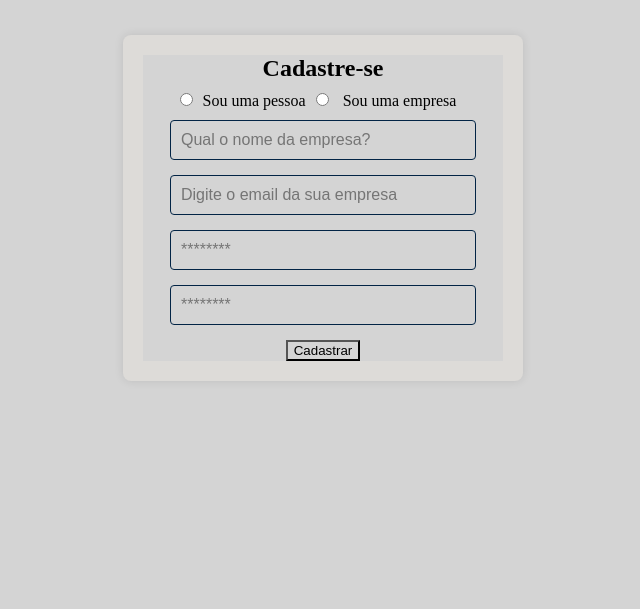
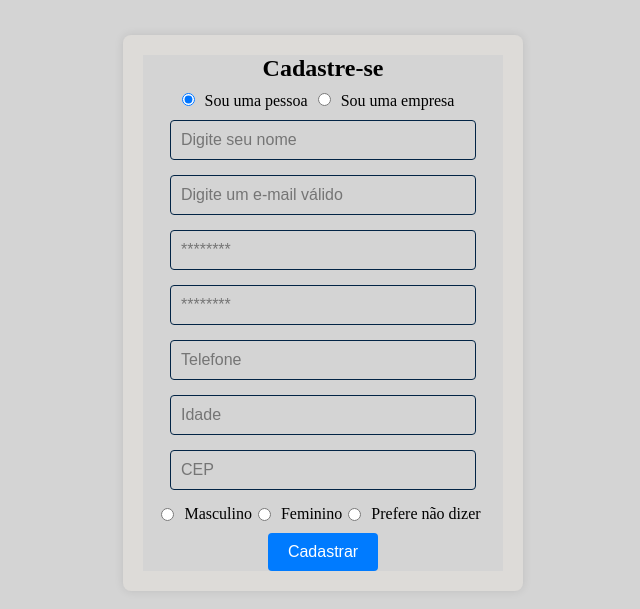
Before and after one commit to oscarRodriguesDev/micoute_cliente, a Next.js app: page /acessCreate in a window 1280 px wide. Shown: the part 157-766 px from the top of the page, without its empty margins (317-957 px from the left). Built offline with nearby package versions, Linux system fonts and the light colour scheme.

Commit message:
dois primeiros itens da task resolvidos, a terceiro item esta em desenvolvimento

```diff
--- a/package.json
+++ b/package.json
@@ -14,7 +14,8 @@
     "react": "^18",
     "react-dom": "^18",
     "react-hook-form": "^7.51.0",
-    "sass": "^1.71.1"
+    "sass": "^1.71.1",
+    "sonner": "^1.4.41"
   },
   "devDependencies": {
     "@types/node": "^20",
--- a/src/pages/acessCreate/index.tsx
+++ b/src/pages/acessCreate/index.tsx
@@ -1,4 +1,5 @@
 import { useState } from 'react';
+import { Toaster, toast } from 'sonner'
 import styles from './styles.module.scss';
 interface FormData {
   companyName: string;
@@ -10,6 +11,57 @@ const Account: React.FC = () => {
     companyName: '',
     email: ''
   });
+
+  // Estado para rastrear qual opção está selecionada
+  const [tipoUsuario, setTipoUsuario] = useState<string>('pessoa');
+  const [senha, setSenha] = useState<string>('');
+  const [verification, setVerification]=  useState<string>('');
+  const [status,setStatus] =  useState<boolean>(false)
+  const [sizeChar,setSizeChar] =  useState<number>(0)
+  const [place,setPlace]=useState<string>('Digite seu nome')
+
+
+  //opção para cadastro em banco de talentos
+
+
+
+  const OptionPeople: React.FC = () => {
+    return (
+      <div className={styles.persona}>
+        <input type="text" placeholder='Telefone' />
+        <input type="text" placeholder='Idade' />
+        <input type="text" placeholder='CEP' />
+        <div className={styles.sexo}>
+          <input type="radio" /><label>Masculino</label>
+          <input type="radio" /><label>Feminino</label>
+          <input type="radio" /><label>Prefere não dizer</label>
+          </div>
+      </div>
+    );
+  };
+
+
+
+  //verifica a igualdade de senhas
+  const comparePass=()=>{
+    if(senha==verification){
+      setStatus(true)
+    }
+  }
+
+
+
+    // Função para lidar com a mudança de seleção
+    const handleTipoUsuarioChange = (e: React.ChangeEvent<HTMLInputElement>) => {
+      setTipoUsuario(e.target.value);
+      if(tipoUsuario=='pessoa'){
+        setPlace('Qual o nome da sua Empresa')
+      }else{
+        setPlace('Qual o seu Nome')
+      }
+
+    };
+
   // Função para lidar com a mudança nos campos do formulário
   const handleChange = (e: React.ChangeEvent<HTMLInputElement>) => {
     const { name, value } = e.target;
@@ -18,49 +70,109 @@ const Account: React.FC = () => {
       [name]: value,
     }));
   };
+
+
   // Função para lidar com o envio do formulário
   const handleSubmit = (e: React.FormEvent<HTMLFormElement>) => {
     e.preventDefault();
-    localStorage.setItem('formData', JSON.stringify(formData));
-    alert('Nova empresa cadastrada com sucesso')
-    //criar o login quando estiver ativo
-    window.location.href = '/cadastro';
+      if(status){
+        localStorage.setItem('formData', JSON.stringify(formData));
+        toast.success('Nova empresa cadastrada com sucesso')
+        //criar o login quando estiver ativo
+        window.location.href = '/cadastro';
+      }else{
+        toast.warning('Senhas digitadas precisam ser iguais')
+        setVerification('')
+
+      }
+
+
   };
   return (
     <div className={styles.container}>
+
+      <Toaster position='top-left'  richColors  closeButton/>
       <form onSubmit={handleSubmit}>
         <h2>Cadastre-se</h2>
 
         <div className={styles.opcaoUser}>
-        <input type="radio" name='tipo_usuario' /><label>Sou uma pessoa</label>
-        <input type="radio" name='tipo_usuario' /><label> Sou uma empresa</label>
+        <input
+        type="radio"
+        name="tipo_usuario"
+        value="pessoa"
+        checked={tipoUsuario === 'pessoa'}
+        onChange={handleTipoUsuarioChange}
+      />
+      <label>Sou uma pessoa</label>
+
+      <input
+        type="radio"
+        name="tipo_usuario"
+        value="empresa"
+        checked={tipoUsuario === 'empresa'}
+        onChange={handleTipoUsuarioChange}
+      />
+
+        <label>Sou uma empresa</label>
         </div>
         <input
           type="text"
           name="companyName"
-          placeholder="Qual o nome da empresa?"
+          placeholder={place}
           value={formData.companyName}
+          required
           onChange={handleChange}
         />
+
         <input
           type="email"
           name="email"
-          placeholder="Digite o email da sua empresa"
+          placeholder="Digite um e-mail válido"
           value={formData.email}
+          required
           onChange={handleChange}
         />
+
+
+
+
         <input
           type="password"
           name="password"
           placeholder="********"
-          onChange={handleChange}
+          required
+          value={senha}
+          onChange={(e)=>{
+            setSenha(e.target.value)
+            setSizeChar(e.target.value.length)
+
+          }}
         />
         <input
           type="password"
           name="confirmPassword"
           placeholder="********"
-          onChange={handleChange}
+          required
+          value ={verification}
+          onFocus={(e)=>{
+            if(sizeChar<=8&&senha.length>0){
+              toast.warning('Sua senha precisa ter no minimo 8 caracteres')
+              }
+          }}
+          onChange={(e)=>{
+            setVerification(e.target.value)
+           if(senha==verification){
+            setStatus(true)
+           }else{
+            setStatus(false)
+           }
+          {}
+          }}
         />
+
+     {tipoUsuario=='pessoa'&&(
+      <OptionPeople/>
+     )}
         <input type="submit" value="Cadastrar" onClick={()=>{
           handleSubmit
         }} />
--- a/src/pages/acessCreate/styles.module.scss
+++ b/src/pages/acessCreate/styles.module.scss
@@ -22,6 +22,7 @@
     }
     input[type="text"],
     input[type="email"],
+    input[type="number"],
     input[type="password"] {
       margin-bottom: 15px;
       padding: 10px;
@@ -37,7 +38,7 @@
       }
     }
 
-    input[type="button"] {
+    input[type="submit"] {
       padding: 10px 20px;
       border: none;
       border-radius: 4px;
@@ -53,3 +54,31 @@
     }
   }
 }
+
+.persona{
+  display:flex;
+  flex-direction: column;
+  width:100%;
+
+  input[type='text']{
+    width: 85%;
+  }
+  .sexo{
+    display: flex;
+    flex-direction: row;
+    align-items: center;
+    justify-content: center;
+    margin-bottom: 10px;
+
+    input[type='radio']{
+      margin-right: 10px;
+      margin-left:1px;
+
+    }
+    label{
+      margin-right: 5px;
+
+    }
+  }
+
+}
```
Also changed, not shown: src/tasks.txt, 1 other file (tests, documents, lock files or other folders).
